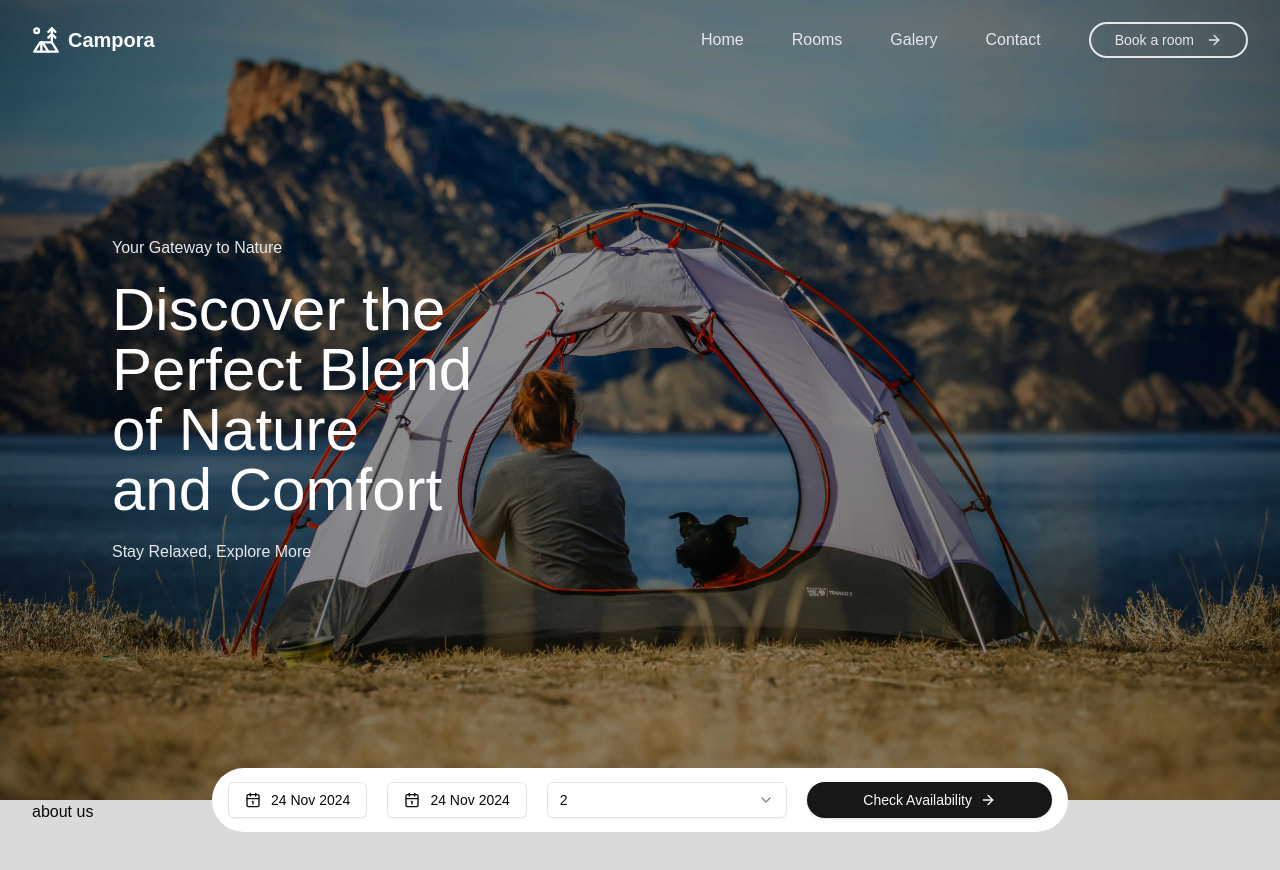
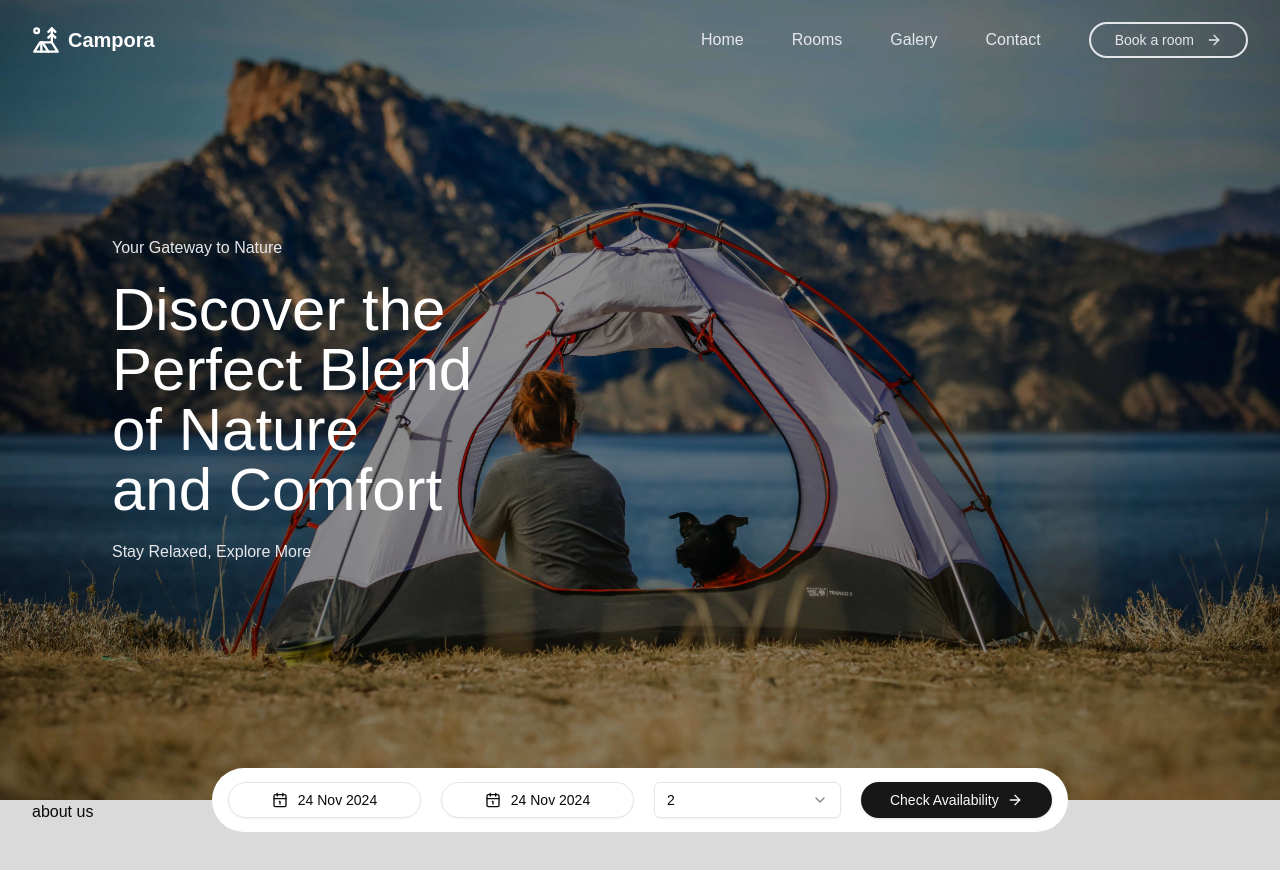
Before and after one commit to krishkad/campora, a Next.js app: page / in a window 1280 px wide. Shown: the top 870 px of the page. Built offline with nearby package versions, Linux system fonts and the light colour scheme.

Commit message:
try again

```diff
--- a/src/components/shared/date-picker.tsx
+++ b/src/components/shared/date-picker.tsx
@@ -39,7 +39,7 @@ const SmallCalendar = ({ }: { defaultDate?: number }) => {
     <Popover>
       <PopoverTrigger asChild>
         <p
-          className={cn('rounded-full', buttonVariants({ variant: "outline" }))}
+          className={cn( buttonVariants({ variant: "outline" }), "rounded-full cursor-pointer w-full")}
         >
           <Calendar1Icon className='w-4 h-4 shrink-0 inline mr-0.5' />
           {dayjs(new Date(dayjs().year(), monthNumber, dayjs().date())).format('DD MMM YYYY')}
```
